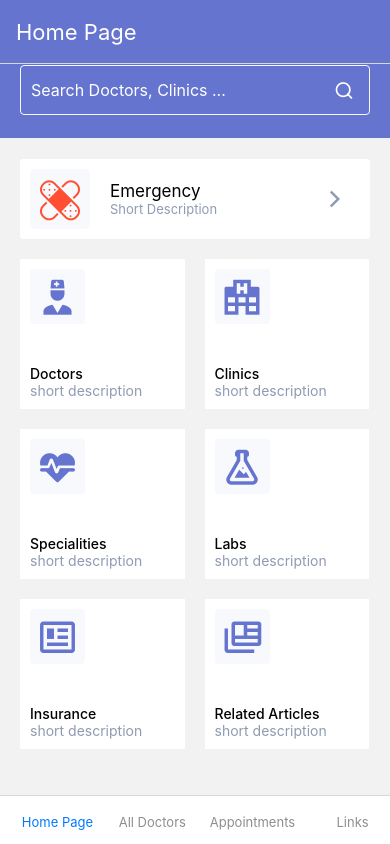
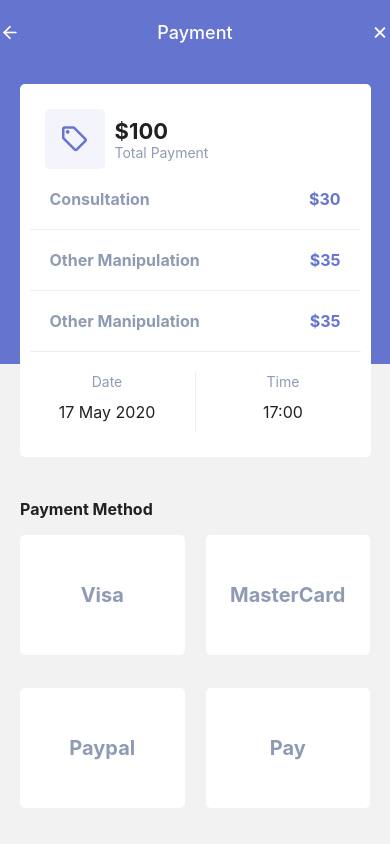
Before and after one commit to aamir-ds/digital-clinic, a React Native app: screen /PaymentProcess in a window 390 px wide. Built offline with nearby package versions, Linux system fonts and the light colour scheme.

Commit message:
payment screen

```diff
--- a/navigation/StackNavigation.js
+++ b/navigation/StackNavigation.js
@@ -12,6 +12,8 @@ import Clinics from '../screens/Clinics';
 import colors from '../config/colors';
 import Tabs from './tabs';
 import DoctorCalling from '../screens/DoctorCalling';
+import PaymentProcess from '../screens/PaymentProcess';
+import PaymentCardDetails from '../screens/PaymentCardDetails';
 
 const Stack = createNativeStackNavigator();
 
@@ -67,6 +69,8 @@ export default function StackNavigation() {
       <Stack.Screen name="DoctorCalling" component={DoctorCalling} options={{
         headerShown: false,
       }} />
+      <Stack.Screen name="PaymentProcess" component={PaymentProcess} options={{ headerTitleAlign: 'center', headerTitle: 'Payment'}}/>
+      <Stack.Screen name="PaymentCardDetails" component={PaymentCardDetails}/>
     </Stack.Navigator>
   )
 }
--- a/screens/DoctorProfile.js
+++ b/screens/DoctorProfile.js
@@ -46,7 +46,7 @@ const DoctorProfile = ({ navigation }) => {
   return (
     <ScrollView>
       <SafeAreaView style={styles.container}>
-        <StatusBar barStyle="light-content" backgroundColor="#6574CF" />
+        <StatusBar barStyle="light-content" backgroundColor={colors.primary} />
 
         <View style={styles.profileSection}>
           <View style={styles.actionLinks}>
--- a/screens/Links.js
+++ b/screens/Links.js
@@ -20,6 +20,10 @@ const Links = ({ navigation }) => {
                 title="Call doctor"
                 onPress={() => navigation.navigate('DoctorCalling')}
             />
+            <Button
+                title="Payment "
+                onPress={() => navigation.navigate('PaymentProcess')}
+            />
 
         </View>
     )
--- a/screens/PaymentCardDetails.js
+++ b/screens/PaymentCardDetails.js
@@ -1,11 +1,12 @@
 import { StyleSheet, Text, View } from 'react-native'
 import React from 'react'
+import { SafeAreaView } from 'react-native-safe-area-context'
 
 export default function PaymentCardDetails() {
   return (
-    <View>
-      <Text>PaymentCardDetails</Text>
-    </View>
+    <SafeAreaView>
+
+    </SafeAreaView>
   )
 }
 
--- a/screens/PaymentProcess.js
+++ b/screens/PaymentProcess.js
@@ -1,12 +1,248 @@
-import { StyleSheet, Text, View } from 'react-native'
-import React from 'react'
+import { StyleSheet, Text, StatusBar, View, TouchableOpacity, Image, Button, ScrollView, useWindowDimensions } from 'react-native'
+import React, {useLayoutEffect} from 'react'
+import { SafeAreaView } from 'react-native-safe-area-context'
+import colors from '../config/colors'
+import MatIco from 'react-native-vector-icons/MaterialCommunityIcons';
+import Ant from 'react-native-vector-icons/AntDesign';
+import Octi from 'react-native-vector-icons/Octicons';
+import Feather from 'react-native-vector-icons/Feather';
+import Entypo from 'react-native-vector-icons/Entypo';
+import EvilIco from 'react-native-vector-icons/EvilIcons';
+import Ion from 'react-native-vector-icons/Ionicons';
+import Fa from 'react-native-vector-icons/FontAwesome';
 
-export default function PaymentProcess() {
+const PaymentProcess = ({ navigation }) => {
+    const window = useWindowDimensions();
+
+  useLayoutEffect(() => {
+    navigation.setOptions({
+      headerLeft: () => (
+        <TouchableOpacity
+          onPress={() => alert('Left Menu Clicked')}
+          style={{marginRight: 20, alignItems: 'center'}}>
+            <Feather name='arrow-left' size={20} color={colors.white}/>
+        </TouchableOpacity>
+      ),
+      headerRight: () => (
+        <TouchableOpacity
+          onPress={() => alert('Right Menu Clicked')}
+          style={{ marginLeft: 10 }}>
+            <Ion name='close' size={20} color={colors.white}/>
+        </TouchableOpacity>
+      ),
+
+      headerShadowVisible: false,
+      headerStyle: {
+        backgroundColor: '#6574CF', //Set Header color
+        elevation: 0, // remove shadow on Android
+        shadowOpacity: 0, // remove shadow on iOS
+      },
+      headerTintColor: colors.white,
+    });
+  }, [navigation]);
+
   return (
-    <View>
-      <Text>PaymentProcess</Text>
-    </View>
+    <SafeAreaView style={{flex: 1}}>
+        <StatusBar barStyle="light-content" backgroundColor={colors.primary} />
+        <View style={styles.headerContainer}>
+            <View style={styles.outerContainer}>
+                <View style={styles.innerContainer}>
+                    <View style={styles.row}>
+                        <View style={styles.productPrice}>
+                            <View style={styles.priceTag}>
+                                <MatIco name='tag-outline' size={30} color={colors.primary}/>
+                            </View>
+                            <View style={{marginLeft: 10}}>
+                                <Text style={styles.price}>$100</Text>
+                                <Text style={styles.label}>Total Payment</Text>
+                            </View>
+                        </View>
+                    </View>
+                    <View style={styles.treatments}>
+                        <View style={styles.list}>
+                            <Text style={styles.treatmentType}>Consultation</Text>
+                            <Text style={styles.value}>$30</Text>
+                        </View>
+                        <View style={styles.list}>
+                            <Text style={styles.treatmentType}>Other Manipulation</Text>
+                            <Text style={styles.value}>$35</Text>
+                        </View>
+                        <View style={styles.list}>
+                            <Text style={styles.treatmentType}>Other Manipulation</Text>
+                            <Text style={styles.value}>$35</Text>
+                        </View>
+                    </View>
+                    <View style={styles.flexWrap}>
+                        <View style={styles.treatmentDay}>
+                            <View style={[styles.alignCenter, styles.borderRight]}>
+                                <Text style={[styles.label, {lineHeight: 20}]}>Date</Text>
+                                <Text style={styles.dateTime}>17 May 2020</Text>
+                            </View>
+                            <View style={styles.alignCenter}>
+                                <Text style={[styles.label, {lineHeight: 20}]}>Time</Text>
+                                <Text style={styles.dateTime}>17:00</Text>
+                            </View>
+                        </View>
+                    </View>
+                </View>
+            </View>
+        </View>
+
+        <View style={styles.paymentSection}>
+            <View style={styles.paymentContainer}>
+                <Text style={styles.heading}>Payment Method</Text>
+                <View style={styles.cardList}>
+                    <TouchableOpacity style={styles.card} activeOpacity={0.7}>
+                        <Text style={styles.cardName}>Visa</Text>
+                    </TouchableOpacity>
+                    <TouchableOpacity style={styles.card} activeOpacity={0.7}>
+                        <Text style={styles.cardName}>MasterCard</Text>
+                    </TouchableOpacity>
+                    <TouchableOpacity style={styles.card} activeOpacity={0.7}>
+                        <Text style={styles.cardName}>Paypal</Text>
+                    </TouchableOpacity>
+                    <TouchableOpacity style={styles.card} activeOpacity={0.7}>
+                        <Text style={styles.cardName}>Pay</Text>
+                    </TouchableOpacity>
+                </View>
+            </View>
+        </View>
+    </SafeAreaView>
   )
 }
 
-const styles = StyleSheet.create({})
+export default PaymentProcess;
+
+const styles = StyleSheet.create({
+    headerContainer: {
+        position: 'relative',
+        flex: 1,
+        // borderWidth: 1,
+    },
+    outerContainer:{
+          backgroundColor: '#6574CF',
+          height: 300,
+          position: 'relative',
+        //   borderWidth: 1,
+        //   borderColor: 'red',
+      },
+      innerContainer: {
+        // flex: 1,
+        width: '90%',
+        paddingVertical: 25,
+        top: 20,
+        // height: 30,
+        position: 'absolute',
+        alignSelf: 'center',
+        backgroundColor: '#fff',
+        borderRadius: 5,
+    },
+    row: {
+        alignSelf: 'flex-start',
+          paddingHorizontal: 25,
+      },
+      priceTag: {
+          width: 60,
+          height: 60,
+          backgroundColor: colors.lightPrimary,
+          alignItems: 'center',
+          justifyContent: 'center',
+          borderRadius: 5
+      },
+      productPrice: {
+          flexDirection: 'row',
+          alignItems: 'center',
+          justifyContent: 'center'
+      },
+      price: {
+          fontSize: 22,
+          color: colors.darkGrey,
+          fontWeight: 'bold'
+      },
+      label: {
+          color: colors.greyFont,
+          fontSize: 14
+      },
+      list: {
+          padding: 20,
+          flexDirection: 'row',
+          justifyContent: 'space-between',
+          alignSelf: 'stretch',
+          borderBottomColor: "#eee",
+          borderBottomWidth: 1
+      },
+      treatmentType: {
+        color: colors.greyFont,
+        fontSize: 16,
+        fontWeight: 'bold'
+      },
+      value: {
+          color: colors.primary,
+          fontSize: 16,
+        fontWeight: 'bold'
+      },
+      treatments: {
+          paddingHorizontal: 10,
+          width: '100%'
+      },
+      flexWrap:{
+          flex: 1,
+      },
+      treatmentDay: {
+          flexDirection: 'row',
+          marginTop: 20
+      },
+      dateTime: {
+          lineHeight: 40,
+          color: colors.darkGrey,
+          fontSize: 16
+      },
+      alignCenter: {
+          alignItems: 'center',
+          flex: 1,
+      },
+      borderRight: {
+          borderRightWidth: 1,
+          borderRightColor: "#eee"
+      },
+      paymentSection: {
+          flex: 1,
+          marginTop: 50,
+        //   borderWidth: 1
+      },
+      heading: {
+          color: colors.darkGrey,
+          fontSize: 16,
+          fontWeight: 'bold'
+      },
+      paymentContainer: {
+          padding: 20,
+          flex: 1,
+        },
+        cardList: {
+          flex: 1,
+          flexDirection: 'row',
+          flexWrap: 'wrap',
+        //   borderWidth: 1,
+          justifyContent: 'space-between',
+          alignItems: 'center',
+          alignContent: 'stretch',
+        },
+        card: {
+            backgroundColor: colors.white,
+          color: colors.primary,
+          width: '47%',
+          height: 120,
+          borderRadius: 5,
+          elevation: 10,
+          flexDirection: 'column',
+          alignItems: 'center',
+          justifyContent: 'center'
+      },
+      cardName:{
+        //   color: colors.primary,
+          color: colors.greyFont,
+          fontSize: 20,
+          fontWeight: 'bold'
+      }
+})
```
